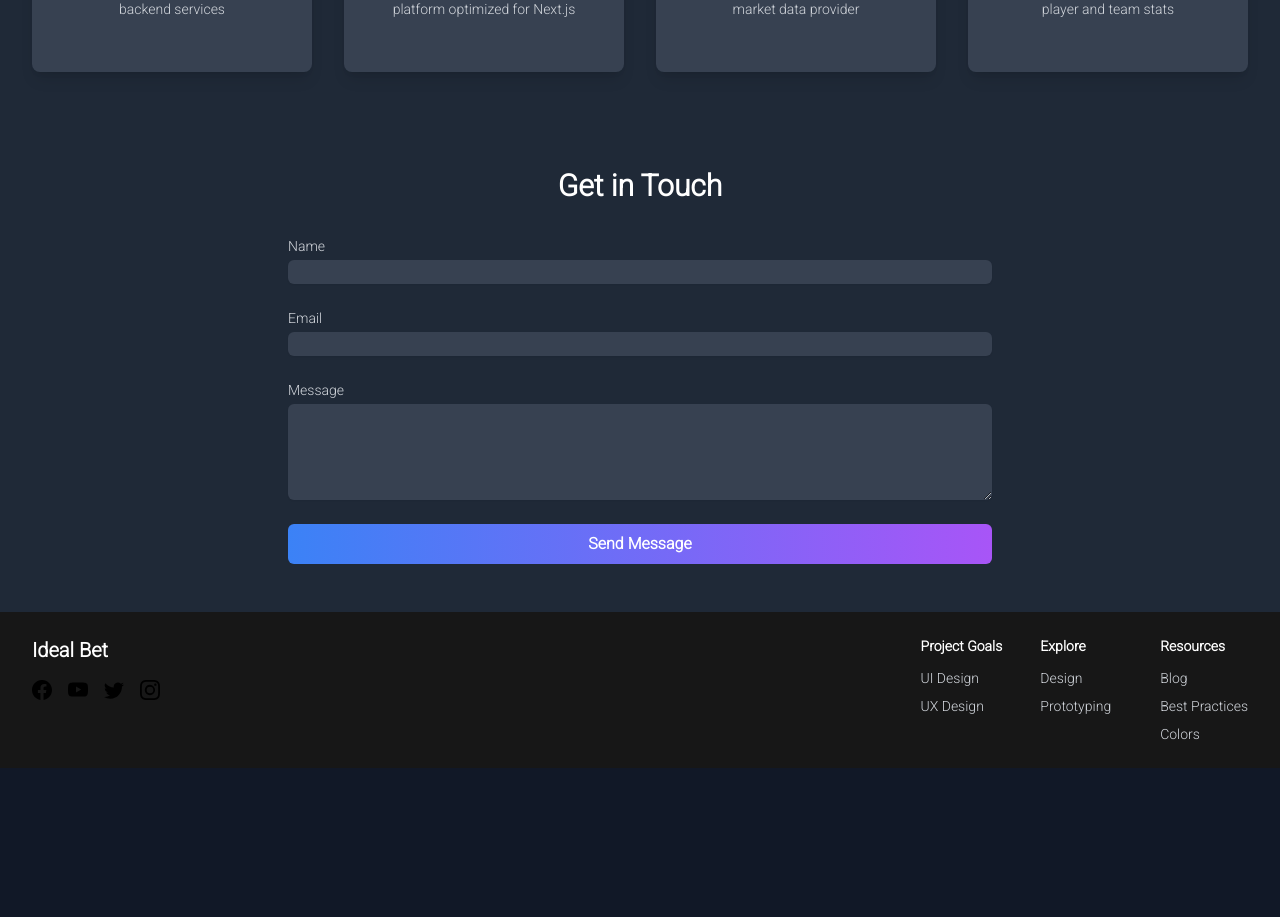
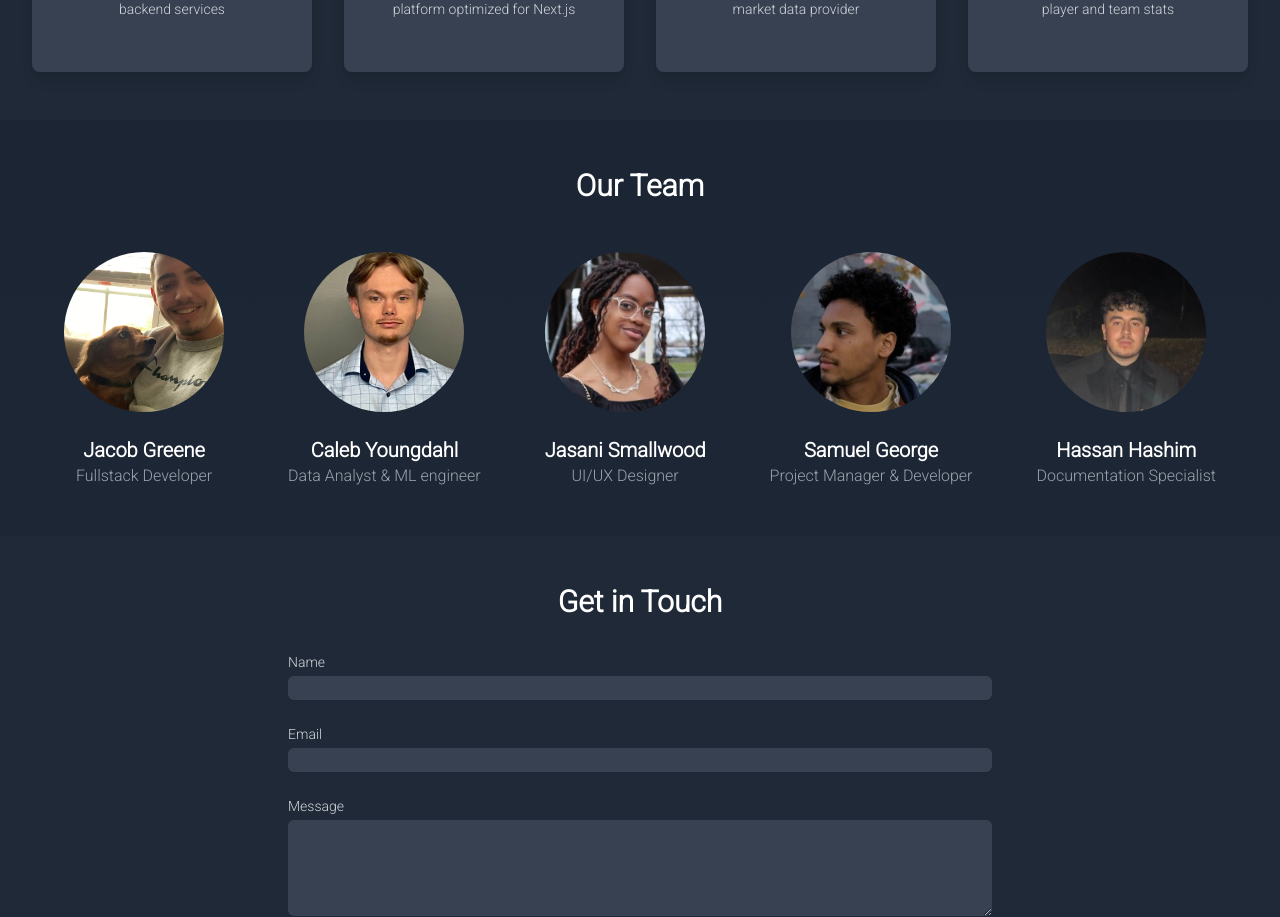
Before and after one commit to jacobgreene-dev/ideal-bet, a Next.js app: page /contact in a window 1280 px wide. Shown: the part 3200-4117 px from the top of the page. Before the commit the page ends 3968 px from the top, so only its background shows below. Built offline with nearby package versions, Linux system fonts and the light colour scheme; no server answers.

Commit message:
Updates team section, as team members were missing

```diff
--- a/app/contact/page.tsx
+++ b/app/contact/page.tsx
@@ -119,6 +119,39 @@ const featureSections = [
     description: 'Even if you don\'t know the ins and outs of sports betting, you can still make money with our fantasy betting feature. Letting you make bets on imaginery scenarios and more.',
     videoSrc: '/videos/dashboard.mp4',
     align: 'left',
+  },
+];
+
+const teamMembers = [
+  {
+    name: 'Jacob Greene',
+    role: 'Fullstack Developer',
+    image: '/team/Jacob.jpg',
+    github: 'https://github.com/jacobgreene-dev',
+  },
+  {
+    name: 'Caleb Youngdahl',
+    role: 'Data Analyst & ML engineer',
+    image: '/team/caleb.jpg',
+    github: 'https://www.linkedin.com/in/caleb-youngdahl',
+  },
+  {
+    name: 'Jasani Smallwood',
+    role: 'UI/UX Designer',
+    image: '/team/Jasani.jpg',
+    github: 'https://github.com/Jassy24',
+  },
+  {
+    name: 'Samuel George',
+    role: 'Project Manager & Developer',
+    image: '/team/Samuel.jpg',
+    github: 'https://github.com/SvGEO290',
+  },
+  {
+    name: 'Hassan Hashim',
+    role: 'Documentation Specialist',
+    image: '/team/Hasan.jpg',
+    github: 'https://www.linkedin.com/in/hasanhashim',
   },
 ];
 
@@ -258,6 +291,44 @@ export default function ContactPage() {
         </div>
       </motion.div>
 
+      {/* Team Section */}
+      <motion.div
+        initial={{ opacity: 0 }}
+        animate={{ opacity: 1 }}
+        transition={{ delay: 0.4, duration: 0.8 }}
+        className="py-12"
+      >
+        <div className="max-w-7xl mx-auto px-4 sm:px-6 lg:px-8">
+          <h2 className="text-3xl font-bold text-center mb-12">Our Team</h2>
+          <div className="flex flex-wrap justify-center gap-16">
+            {teamMembers.map((member, index) => (
+              <motion.div
+                key={`${member.name}-${index}`}
+                initial={{ opacity: 0, scale: 0.8 }}
+                animate={{ opacity: 1, scale: 1 }}
+                transition={{ delay: index * 0.1 }}
+                className="text-center"
+              >
+                <Link href={member.github} target="_blank" rel="noopener noreferrer">
+                  <div className="relative w-40 h-40 mx-auto mb-6 group">
+                    <div className="absolute inset-0 rounded-full bg-gradient-to-r from-blue-500 to-purple-500 opacity-0 group-hover:opacity-100 transition-opacity duration-300" />
+                    <Image
+                      src={member.image}
+                      alt={member.name}
+                      width={160}
+                      height={160}
+                      className="rounded-full object-cover w-full h-full relative z-10"
+                    />
+                  </div>
+                  <h3 className="text-xl font-semibold">{member.name}</h3>
+                  <p className="text-gray-400">{member.role}</p>
+                </Link>
+              </motion.div>
+            ))}
+          </div>
+        </div>
+      </motion.div>
+
       {/* Contact Form Section */}
       <motion.div
         initial={{ opacity: 0 }}
```
Also changed, not shown: 1 other file (tests, documents, lock files or other folders).
